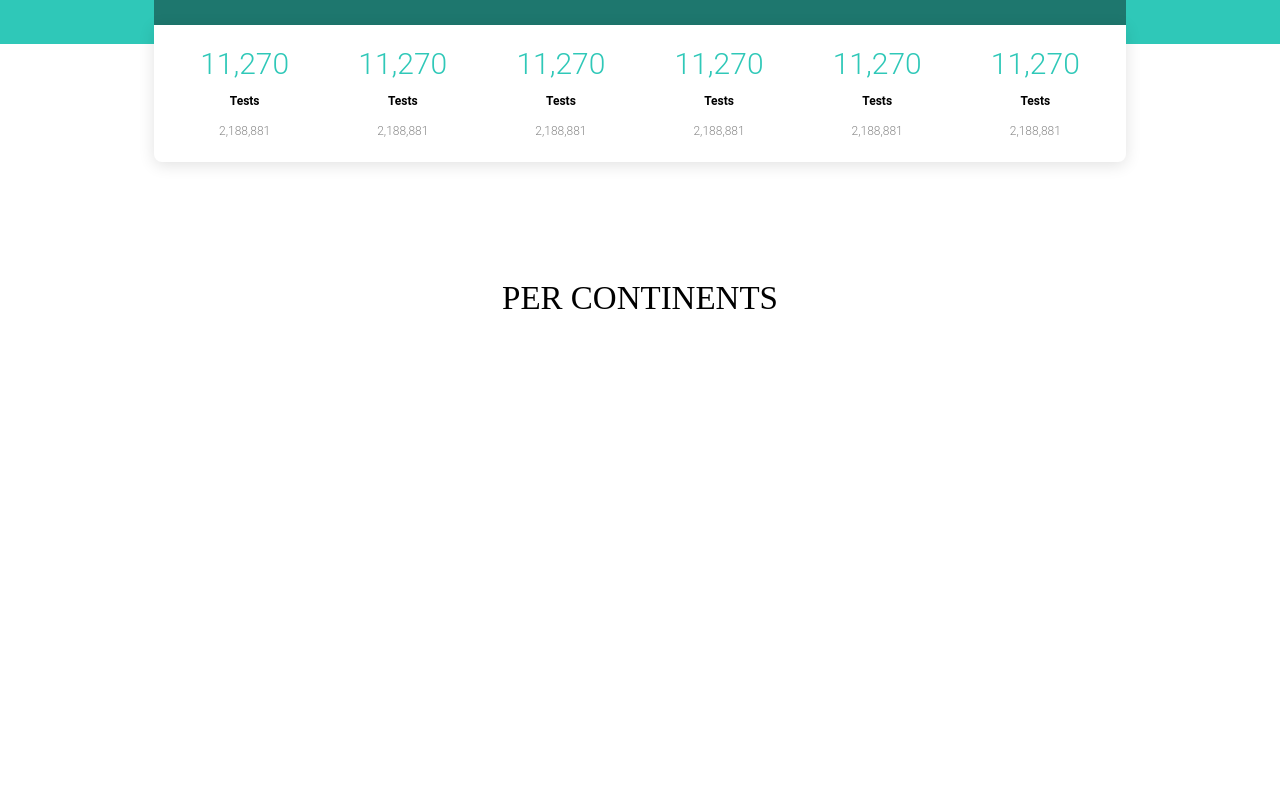
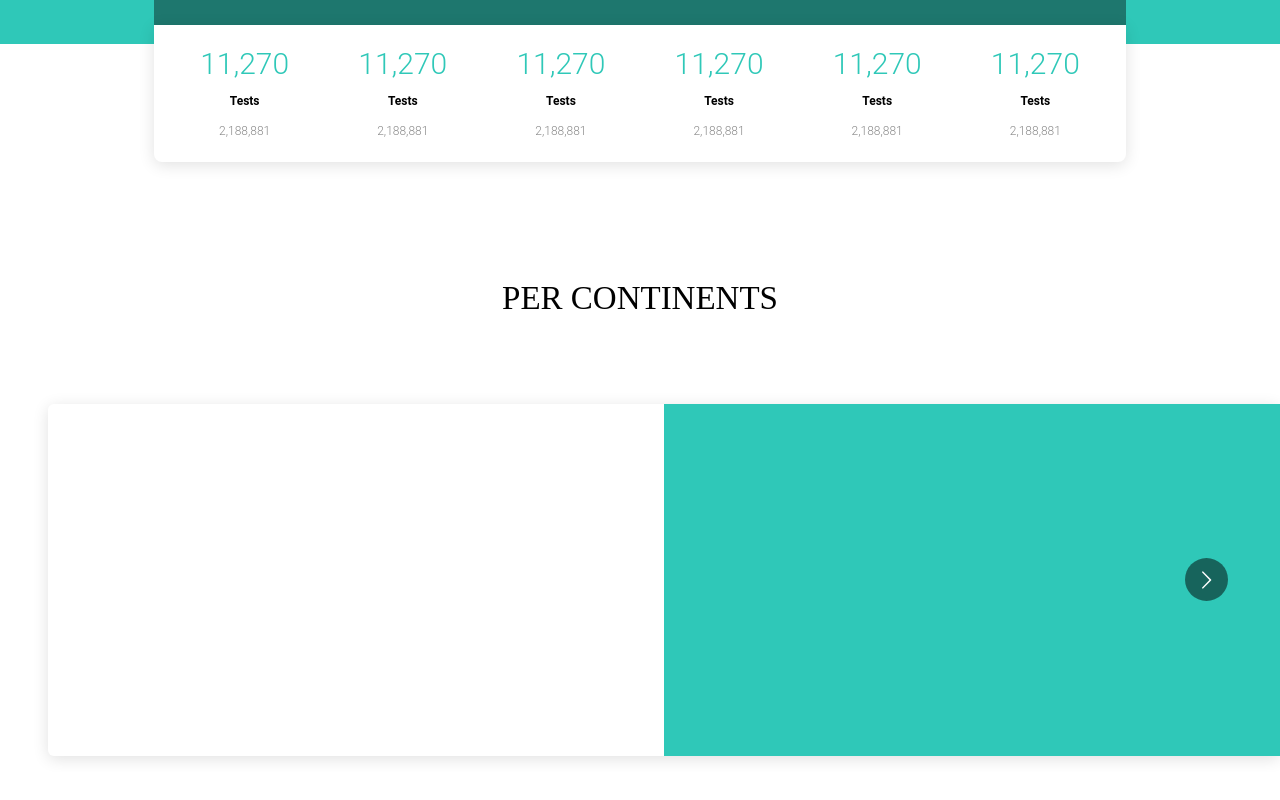
Before and after one commit to ntwari-egide/covical, a React (Create React App) app: page / in a window 1280 px wide. Shown: the part 436-1236 px from the top of the page. Before the commit the page ends 800 px from the top, so only its background shows below. Built offline with nearby package versions, Linux system fonts and the light colour scheme.

Commit message:
adding continent part

```diff
--- a/src/App.css
+++ b/src/App.css
@@ -111,3 +111,12 @@
     font-size: 33px;
     font-weight: 500;
 }
+
+.continent-container{
+  box-shadow: 0 3px 16px #0000001F;
+}
+
+.continent-container .right-part{
+  background-color: #2FC8B8;
+  height: 44vh;
+}
--- a/src/App.js
+++ b/src/App.js
@@ -1,8 +1,9 @@
 import logo from './logo.svg';
 import './App.css';
 import Navbar from './components/Navbar'
-import { render } from "react-dom";
 import Select, { components } from "react-select";
+import "react-multi-carousel/lib/styles.css";
+import Carousel from "react-multi-carousel";
 
 const options = [
   { value: "England", label: "England", icon: "https://www.countryflags.io/be/shiny/64.png" },
@@ -38,6 +39,48 @@ const IconOption = props => (
 );
 
 function App() {
+
+  const services = [
+    {
+        title: 'Case Management',
+        description: "Yombi help you to add and assign cases, level of completion of case,working on the assigned cases,graphic visualization of level."
+
+    },
+    {
+        title: 'Daily Task Management',
+        description: " With Yombi you can organize your daily work clearly to minimize time wastage. Yombi helps to add and complete daily todos list corresponding comment after completetion"
+    },
+    {
+        title: 'Messaging service',
+        description: "With Yombi messaging service, we link up the law firm members in interactive conversation, sharing documents in messaging app."
+    },
+    {
+      title: 'Messaging service',
+      description: "With Yombi messaging service, we link up the law firm members in interactive conversation, sharing documents in messaging app."
+  },
+  {
+    title: 'Messaging service',
+    description: "With Yombi messaging service, we link up the law firm members in interactive conversation, sharing documents in messaging app."
+}]
+
+    const responsive = {
+      superLargeDesktop: {
+      breakpoint: { max: 1500, min: 3000 },
+      items: 2.3
+      },
+      desktop: {
+      breakpoint: { max: 1500, min: 500 },
+      items: 3
+      },
+      tablet: {
+      breakpoint: { max: 1024, min: 464 },
+      items: 1
+      },
+      mobile: {
+      breakpoint: { max: 464, min: 0 },
+      items: 1
+      }
+  };
 
   const colourStyles = {
     control: styles => ({ ...styles, backgroundColor: 'white',minWidth: '200px',fontFamily: 'Roboto',border: '1px solid hsl(0deg 0% 70% / 38%)',fontSize: '13px',fontWeight: 900,outline: 'none'}),
@@ -124,6 +167,25 @@ function App() {
 
           <h1 className="text-center mt-28 per-continent-title">PER CONTINENTS</h1>
 
+          <Carousel
+              className="mt-16 mb-16 pt-4 pb-4"
+              responsive={responsive}
+              keyBoardControl={true}
+              draggable={true}
+              swipeable = {true}>
+                  {services.map((services)=>
+                    <div className="rounded-md ml-12 continent-container">
+                    <div className="grid grid-cols-2">
+                        <div className="left-part p-2">
+                        </div>
+                        <div className="right-part p-2">
+                        </div>
+                    </div>
+                  </div>
+                )}
+                </Carousel>
+
+              <br />
       </div>
     </div>
   );
```
